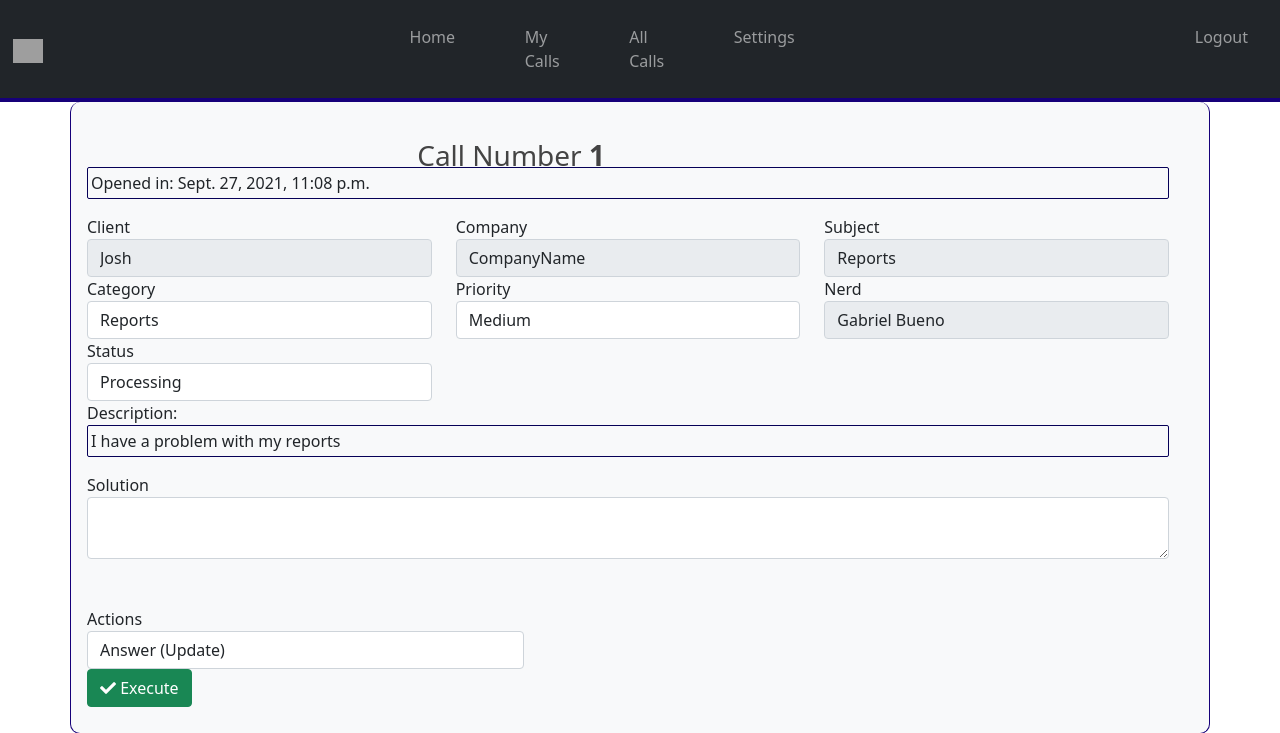
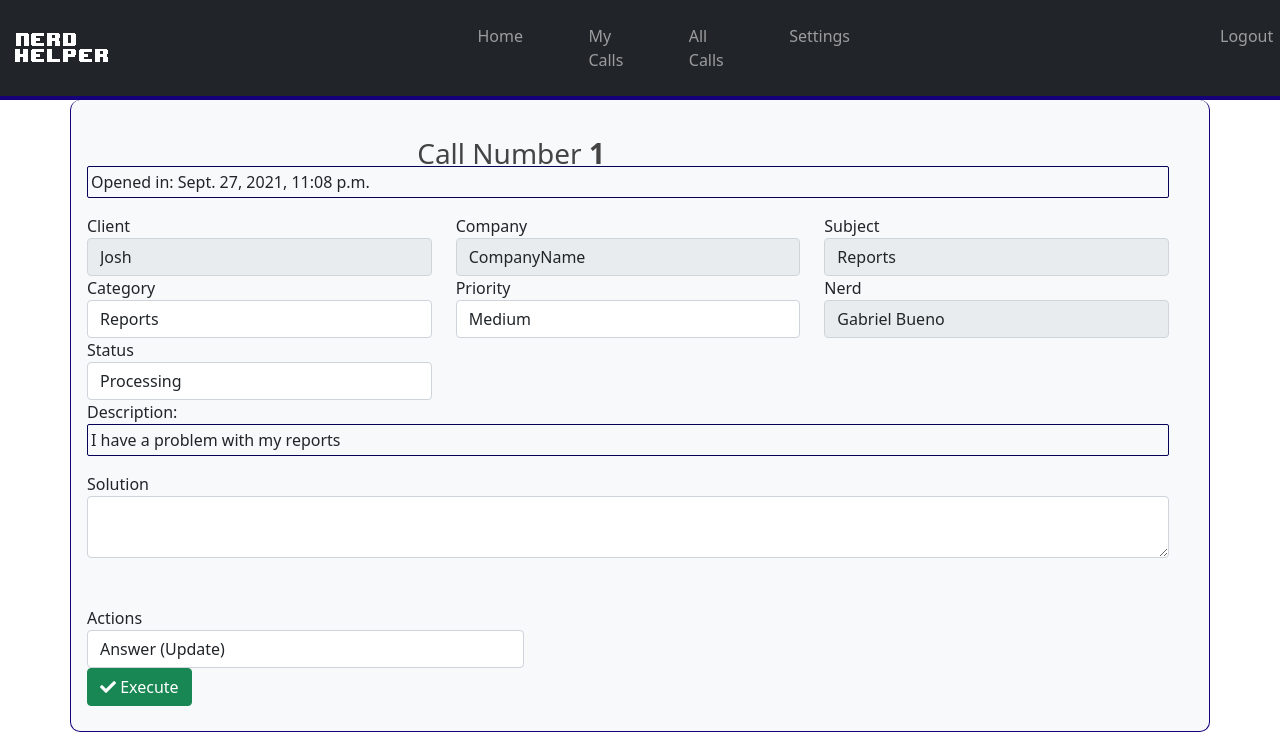
Before and after one commit to lugabrielbueno/nerdhelper, a Django app: page /calls/1/detail in a window 1280 px wide. Shown: the top 733 px of the page. Run offline with Django 3.2, Linux system fonts and the light colour scheme; data comes from the database, SQL or seed files in the repository; some libraries are stand-ins or nearby versions; grey boxes are pictures that could not be loaded.

Commit message:
the logo

```diff
--- a/src/templates/menu.html
+++ b/src/templates/menu.html
@@ -11,10 +11,11 @@
     }
 
 </style>
+{% load static %}
 <nav class="navbar navbar-expand-lg navbar-dark bg-dark" style=" border-bottom: solid 4px rgb(22, 0, 121);">
     <div class="collapse navbar-collapse">
         <a class="navbar-brand" href="" style="margin-right: 25%;">
-            <img src="/static/image" alt="" width="30" height="24">
+            <img src="{% static 'imgs/nerdlogo.png' %}" alt="" width="100" height="40">
         </a>
         <div class="container-fluid">
             <ul class="navbar-nav">
```
Also changed, not shown: src/static/imgs/nerdlogo.png (added).
